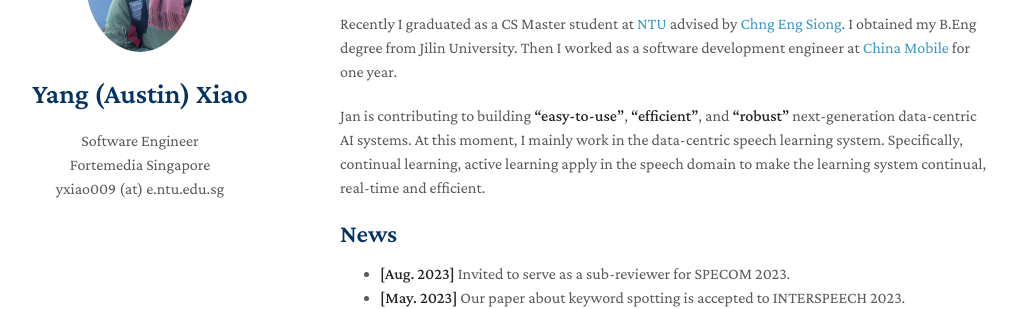
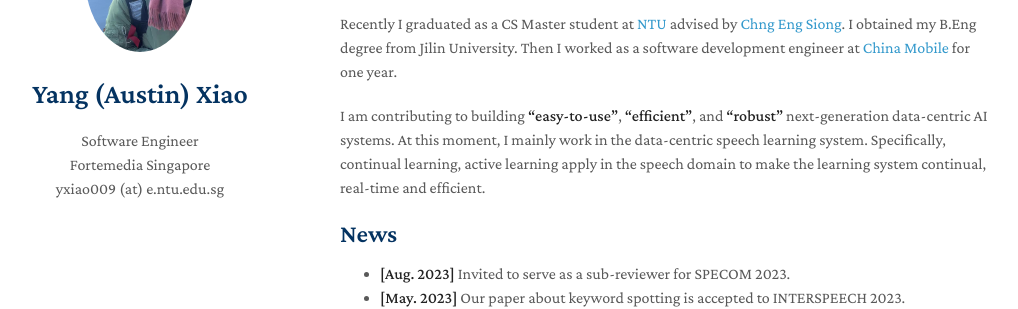
Before and after one commit to swagshaw/swagshaw.github.io, a Jekyll site: the page built from index.md, in a window 1280 px wide and 900 px high. Shown: the part 183-492 px from the top of the window, without its empty margins (130-1148 px from the left). Built offline with Jekyll 4.4.1, drawn with Linux system fonts in a browser that asks for light colours; nearby versions of some CDN libraries; a style sheet for code colours, icons or effects is not loaded.

Commit message:
更新 index.md

```diff
--- a/index.md
+++ b/index.md
@@ -8,7 +8,7 @@
 
 Recently I graduated as a CS Master student at [NTU](https://www.ntu.edu.sg/) advised by [Chng Eng Siong](https://personal.ntu.edu.sg/aseschng/default.html). I obtained my B.Eng degree from Jilin University. Then I worked as a software development engineer at [China Mobile](https://www.chinamobileltd.com/en/global/home.php) for one year.
 
-Jan is contributing to building **"easy-to-use"**, **"efficient"**, and  **"robust"** next-generation data-centric AI systems. At this moment, I mainly work in the data-centric speech learning system. Specifically, continual learning, active learning apply in the speech domain to make the learning system continual, real-time and efficient.
+I am contributing to building **"easy-to-use"**, **"efficient"**, and  **"robust"** next-generation data-centric AI systems. At this moment, I mainly work in the data-centric speech learning system. Specifically, continual learning, active learning apply in the speech domain to make the learning system continual, real-time and efficient.
 
 
 ## News
```
